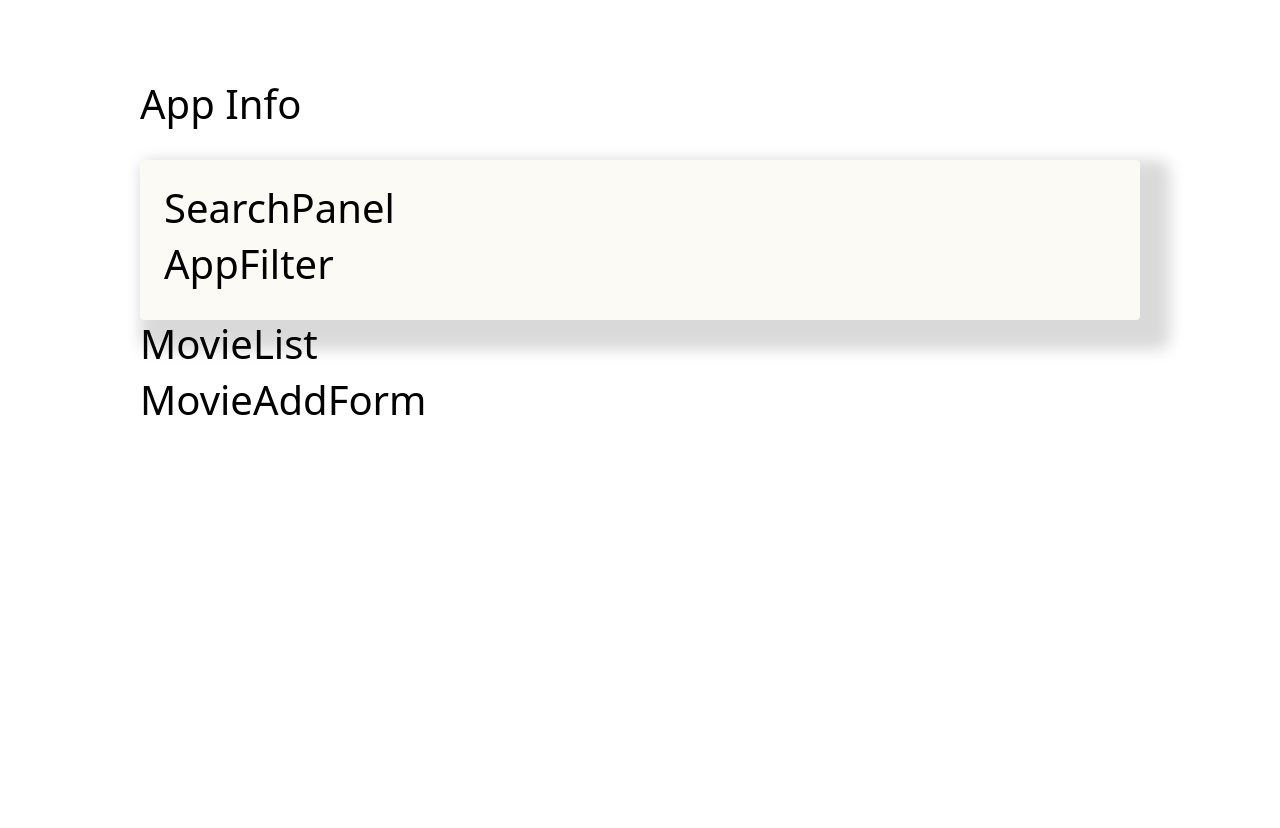
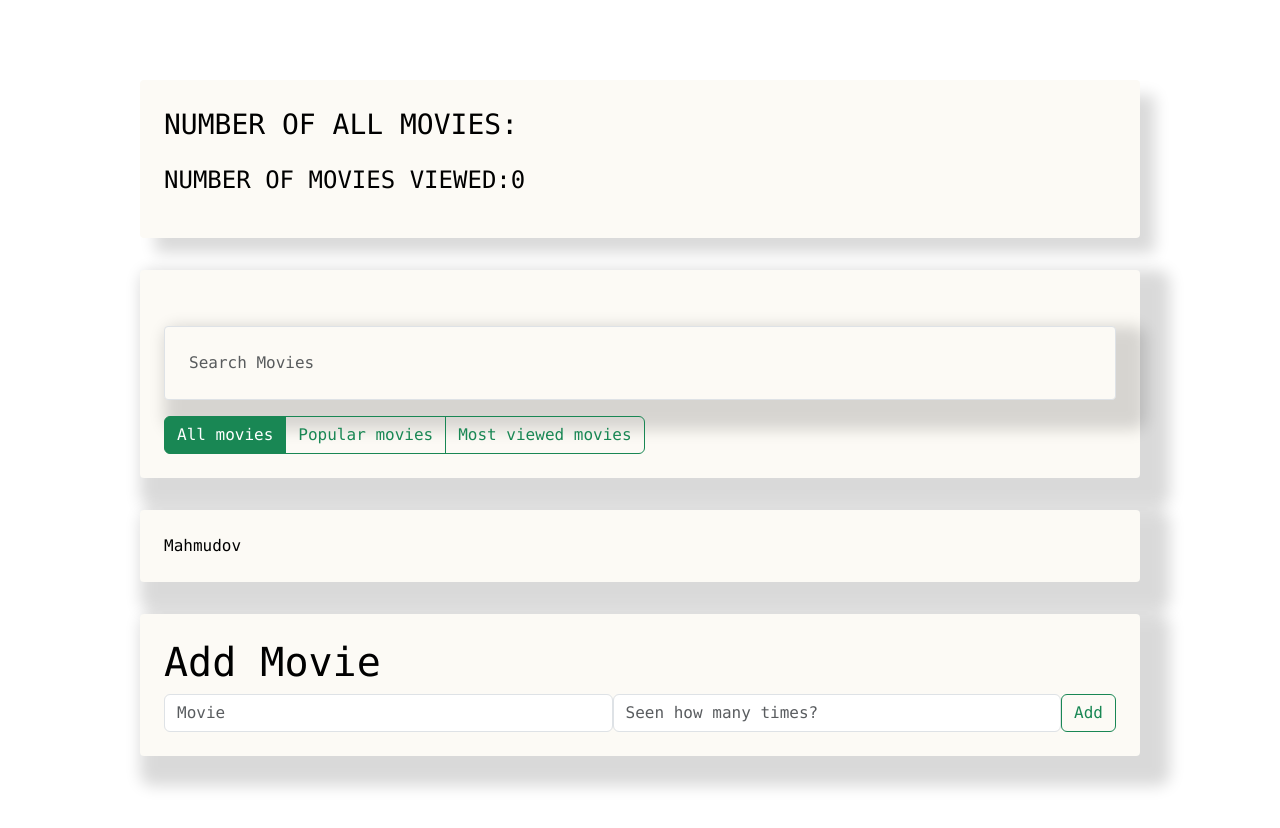
Before and after one commit to Muhammadayub727/vue-todo, a Vue app: page / in a window 1280 px wide. Shown: the top 828 px of the page. Before the commit the page ends 800 px from the top, so only its background shows below. Built offline with nearby package versions, Linux system fonts and the light colour scheme.

Commit message:
Project update

```diff
--- a/src/components/app-filter/AppFilter.vue
+++ b/src/components/app-filter/AppFilter.vue
@@ -1,6 +1,8 @@
 <template>
-    <div>
-        <h1>AppFilter</h1>
+    <div class="btn-group">
+        <button class="btn btn-success" type="button">All movies</button>
+        <button class="btn btn-outline-success" type="button">Popular movies</button>
+        <button class="btn btn-outline-success" type="button">Most viewed movies</button>
     </div>
 </template>
 
--- a/src/components/app-info/Appinfo.vue
+++ b/src/components/app-info/Appinfo.vue
@@ -1,5 +1,9 @@
 <template>
-    <h1>App Info</h1>
+    <div class="app-info">
+        <p class="fs-3 text-uppercase">Number of all Movies:</p>
+        <p class="fs-4 text-uppercase">Number of movies viewed:0</p>
+    </div>
+
 </template>
 
 <script>
@@ -9,5 +13,10 @@
 </script>
 
 <style scoped>
-
+    .app-info {
+        padding: 1.5rem;
+        border-radius: 4px;
+        background: #fcfaf5;
+        box-shadow: 15px 15px 15px rgba(0,0,0,0.15);
+}
 </style>
--- a/src/components/app/App.vue
+++ b/src/components/app/App.vue
@@ -1,5 +1,5 @@
 <template>
-  <div class="app">
+  <div class="app font-monospace">
     <div class="content">
       <Appinfo />
         <div class="search-panel">
--- a/src/components/movie-add-form/MovieAddForm.vue
+++ b/src/components/movie-add-form/MovieAddForm.vue
@@ -1,6 +1,11 @@
 <template>
-    <div>
-        <h1>MovieAddForm</h1>
+    <div class="movie-add-form">
+        <h1>Add Movie</h1>
+        <form class="add-form d-flex">
+            <input type="text" class="form-control new-movie-label" placeholder="Movie">
+            <input type="text" class="form-control new-movie-label" placeholder="Seen how many times?">
+            <button class="btn btn-outline-success" type="submit">Add</button>
+        </form>
     </div>
 </template>
 
@@ -10,6 +15,12 @@ export default {
 }
 </script>
 
-<style>
-
+<style scoped>
+    .movie-add-form {
+        margin-top: 2rem;
+        padding: 1.5rem;
+        background: #fcFaf5;
+        border-radius: 4px;
+        box-shadow: 15px 15px 15px 15px rgba(0,0,0,0.15);
+    }
 </style>
--- /dev/null
+++ b/src/components/movie-list-item/MovieListItem.vue
@@ -0,0 +1,15 @@
+<template>
+    <li class="li-group">Mahmudov</li>
+</template>
+
+<script>
+export default {
+
+}
+</script>
+
+<style scoped>
+    .li-group {
+        list-style: none;
+    }
+</style>
--- a/src/components/movie-list/MovieList.vue
+++ b/src/components/movie-list/MovieList.vue
@@ -1,15 +1,25 @@
 <template>
-    <div>
-        <h1>MovieList</h1>
-    </div>
+    <ul class="movie-list list-group">
+        <MovieListItem/>
+    </ul>
 </template>
 
 <script>
+import MovieListItem from '../movie-list-item/MovieListItem.vue'
 export default {
-
+    components: {
+        MovieListItem,
+    }
 }
 </script>
 
-<style>
-
+<style scoped>
+    .movie-list {
+        margin-top: 2rem;
+        /* margin-bottom: 1rem; */
+        padding: 1.5rem;
+        background: #fcfaf5;
+        border-radius: 4px;
+        box-shadow: 15px 15px 15px 15px rgba(0,0,0,0.15);
+    }
 </style>
--- a/src/components/search-panel/SearchPanel.vue
+++ b/src/components/search-panel/SearchPanel.vue
@@ -1,7 +1,5 @@
 <template>
-    <div>
-        <h1>SearchPanel</h1>
-    </div>
+    <input type="text" class="form-control search-input" placeholder="Search Movies">
 </template>
 
 <script>
@@ -10,6 +8,13 @@ export default {
 }
 </script>
 
-<style>
-
+<style scoped>
+    .search-input {
+        margin-top: 2rem;
+        margin-bottom: 1rem;
+        padding: 1.5rem;
+        background: #fcfaf5;
+        border-radius: 4px;
+        box-shadow: 15px 15px 15px 15px rgba(0,0,0,0.15);
+    }
 </style>
```
